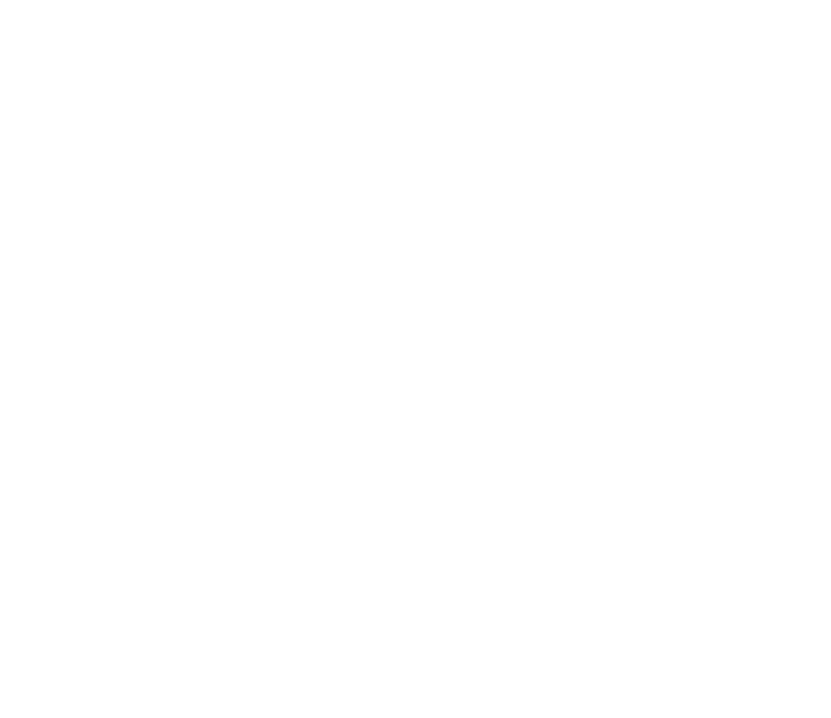
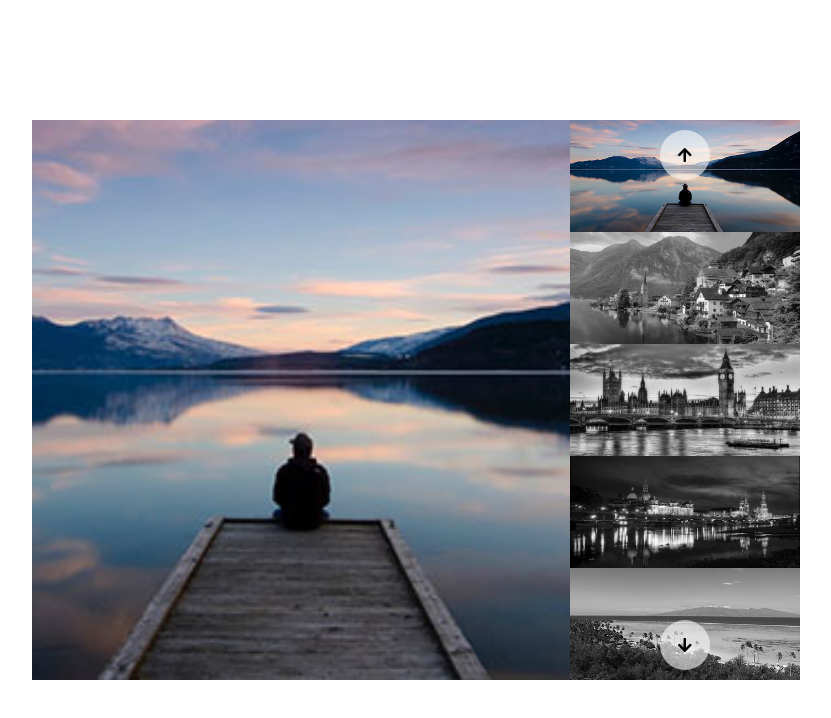
Before and after one commit to painteyes/js-array-carousel, a plain HTML site: page Milestone-1/index.html in a window 1280 px wide. Shown: the whole page, without its empty margins (224-1055 px from the left). Drawn offline with Linux system fonts and the light colour scheme.

Commit message:
commit changes

```diff
--- a/Milestone-1/css/style.css
+++ b/Milestone-1/css/style.css
@@ -0,0 +1,82 @@
+*{
+    margin: 0;
+    padding: 0;
+    box-sizing: border-box;
+}
+
+.app-container{
+    width: 100%;
+    height: 100vh;
+    display: flex;
+    justify-content: center;
+    align-items: center;
+}
+
+/* Slider */
+.slider{
+    width: 60%;
+    height: 70%;
+    display: flex;
+}
+
+.images-container{
+    width: 70%;
+    height: 100%;
+}
+
+.single-image{
+    width: 100%;
+    height: 100%;
+    display: none;
+}
+.single-image.active{
+    display: block;
+}
+
+.single-image img{
+    width: 100%;
+    height: 100%;
+    object-fit: cover;
+}
+
+.thumbnails{
+    width: 30%;
+    height: 100%;
+    position: relative;
+}
+.single-thumb{
+    width: 100%;
+    height: 20%;
+    filter: grayscale(1);
+}
+.single-thumb.active{
+    filter: grayscale(0);
+}
+.single-thumb img{
+    width: 100%;
+    height: 100%;
+    object-fit: cover;
+}
+
+
+/* Arrows */
+.arrow{
+    position: absolute;
+    left: 50%;
+    transform: translateX(-50%);
+    background-color: rgba(250, 250, 250, 0.6 );
+    width: 50px;
+    height: 50px;
+    border-radius: 50%;
+    display: flex;
+    justify-content: center;
+    align-items: center;
+}
+
+.arrow-up{
+    top: 10px;
+}
+
+.arrow-down{
+    bottom: 10px;
+}
--- a/Milestone-1/index.html
+++ b/Milestone-1/index.html
@@ -5,11 +5,62 @@
     <meta http-equiv="X-UA-Compatible" content="IE=edge">
     <meta name="viewport" content="width=device-width, initial-scale=1.0">
     <link rel="stylesheet" href="css/style.css">
+    <link rel="stylesheet" href="https://cdnjs.cloudflare.com/ajax/libs/font-awesome/5.15.4/css/all.min.css" integrity="sha512-1ycn6IcaQQ40/MKBW2W4Rhis/DbILU74C1vSrLJxCq57o941Ym01SwNsOMqvEBFlcgUa6xLiPY/NS5R+E6ztJQ==" crossorigin="anonymous" referrerpolicy="no-referrer" />
     <title>Document</title>
 </head>
 <body>
 
+    <div class="app-container">
 
+        <!-- Slider -->
+        <div class="slider">
+
+            <!-- Image container -->
+            <div class="images-container">
+                <div class="single-image active">
+
+                    <img src="img/01.jpg" alt="">
+
+                    <div class="single-image-text"></div>
+
+                </div>
+            </div>
+
+            <!-- Thumbnails -->
+            <div class="thumbnails">
+
+                <div class="single-thumb active">
+                    <img src="img/01.jpg" alt="">
+                </div>
+                <div class="single-thumb">
+                    <img src="img/02.jpg" alt="">
+                </div>
+                <div class="single-thumb">
+                    <img src="img/03.jpg" alt="">
+                </div>
+                <div class="single-thumb">
+                    <img src="img/04.jpg" alt="">
+                </div>
+                <div class="single-thumb">
+                    <img src="img/05.jpg" alt="">
+                </div>
+
+                <!-- Arrow up -->
+                <div class="arrow arrow-up">
+                    <i class="fas fa-arrow-up"></i>
+                </div>
+                <!-- Arrow down  -->
+                <div class="arrow arrow-down">
+                    <i class="fas fa-arrow-down"></i>
+                </div>
+            </div>
+        </div>
+
+
+
+
+
+    </div>
 
 
     <script type="text/javascript" src="js/script.js"></script>
```
